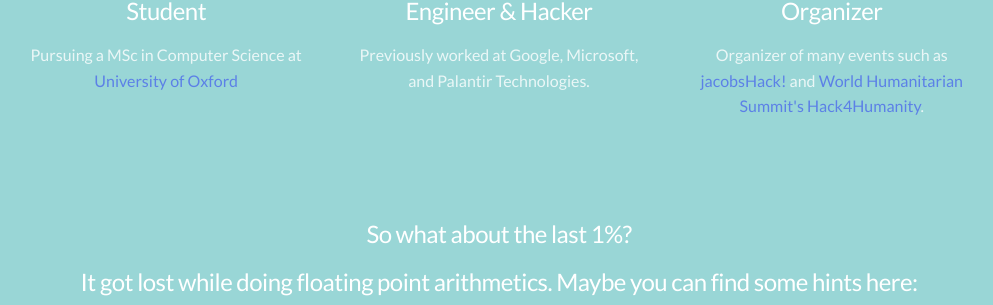
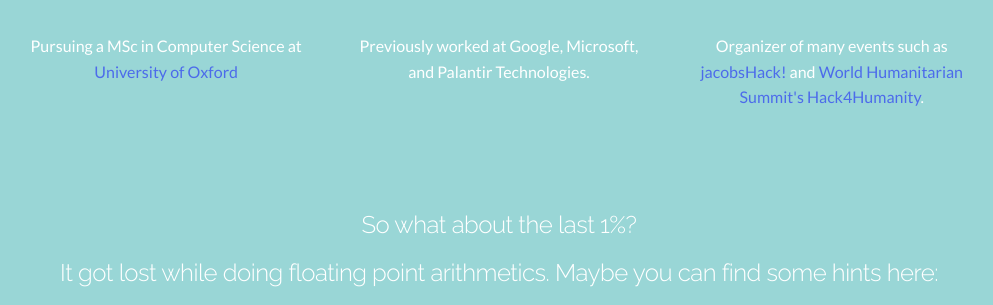
Before and after one commit to npentrel/personal-website, a plain HTML site: page static/index.html in a window 1280 px wide. Shown: the part 642-947 px from the top of the page, without its empty margins (141-1134 px from the left). Drawn offline with nearby package versions, Linux system fonts and the light colour scheme.

Commit message:
Font opacity updates

```diff
--- a/static/index.html
+++ b/static/index.html
@@ -28,8 +28,7 @@
 
   <meta name="viewport" content="width=device-width, initial-scale=1">
 
-  <!-- <link href='//fonts.googleapis.com/css?family=Raleway:400,300,600' rel='stylesheet' type='text/css'>
- -->
+  <link href='//fonts.googleapis.com/css?family=Raleway:400,300,600' rel='stylesheet' type='text/css'>
   <link href='https://fonts.googleapis.com/css?family=Lato' rel='stylesheet' type='text/css'>
 
   <link rel="stylesheet" type="text/css" href="styles/normalize.css">
--- a/static/styles/custom.css
+++ b/static/styles/custom.css
@@ -58,8 +58,9 @@ a:hover, a:active {
   margin-bottom: .3rem;
 }
 .value-description {
-  opacity: .8;
-  font-weight: 300;
+  padding-top: 3rem;
+  font-size: 1.6rem;
+  font-weight: 100;
 }
 
 .highlight {
@@ -92,6 +93,6 @@ a:hover, a:active {
 /* Bigger than 1000 */
 @media (min-width: 1000px) {
   .section {
-    padding: 18rem 0 5rem;
+    padding: 15rem 0 2rem;
   }
 }
--- a/static/styles/skeleton.css
+++ b/static/styles/skeleton.css
@@ -124,7 +124,7 @@ body {
   font-size: 1.5em; /* currently ems cause chrome bug misinterpreting rems on body element */
   line-height: 1.6;
   font-weight: 400;
-  font-family: "Lato", "HelveticaNeue", "Helvetica Neue", Helvetica, Arial, sans-serif;
+  font-family: "Raleway", "HelveticaNeue", "Helvetica Neue", Helvetica, Arial, sans-serif;
   color: #222; }
 
 
@@ -152,8 +152,7 @@ h6 { font-size: 1.5rem; line-height: 1.6;  letter-spacing: 0; }
 }
 
 p {
-  padding-top: 1rem;
-  font-size: 1.6rem;
+  font-family: "Lato", "HelveticaNeue", "Helvetica Neue", Helvetica, Arial, sans-serif;
   margin-top: 0; }
 
 
```
